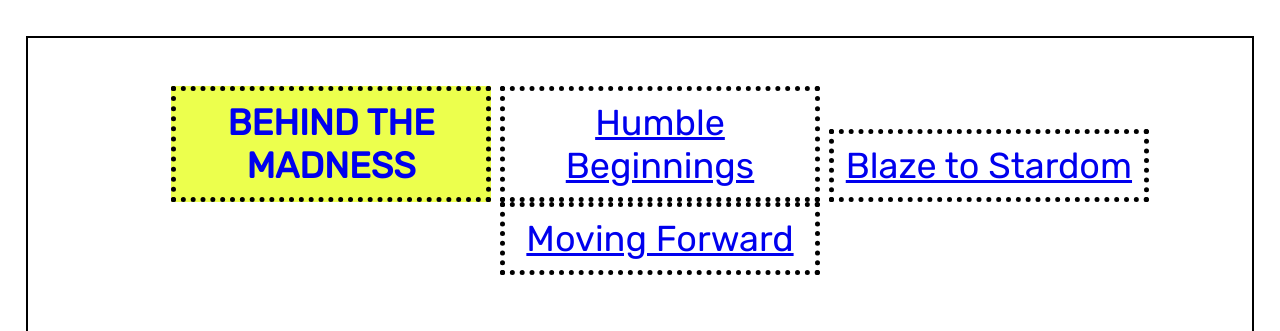
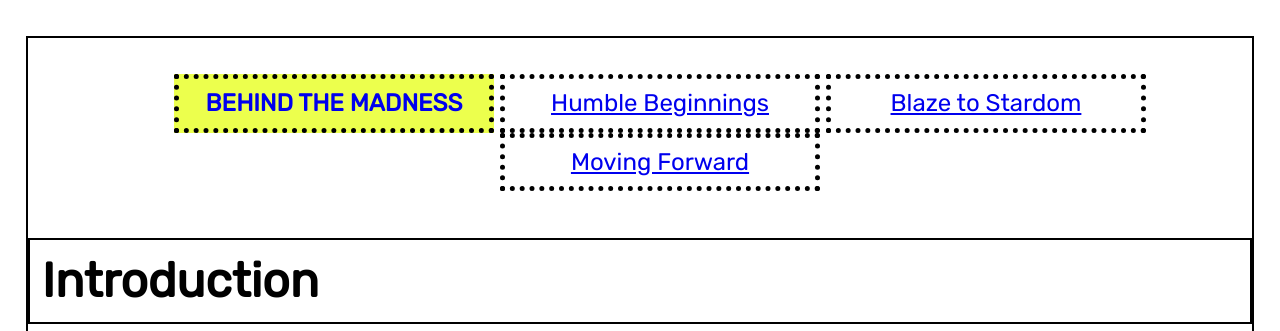
Before and after one commit to rosendec/portfolio-content, a plain HTML site: page index.html in a window 1280 px wide. Shown: the top 331 px of the page. Drawn offline with Linux system fonts and the light colour scheme.

Commit message:
Update style.css

```diff
--- a/css/style.css
+++ b/css/style.css
@@ -5,13 +5,14 @@
 	display: inline;
 }
 
-body, nav {
+body {
 	font-family: 'Rubik', 'Times New Roman';
 	margin:1%;
 	padding:1%;
 	font-size:150%;
 	line-height: 1.2;
 }
+
 
 h1 {
 	margin: 1%;
@@ -81,6 +82,8 @@ nav {
 	display: block;
 	text-align: center;
 	margin: auto;
+	padding: 1%;
+	line-height: 1.2;
 }
 
 li{
```
